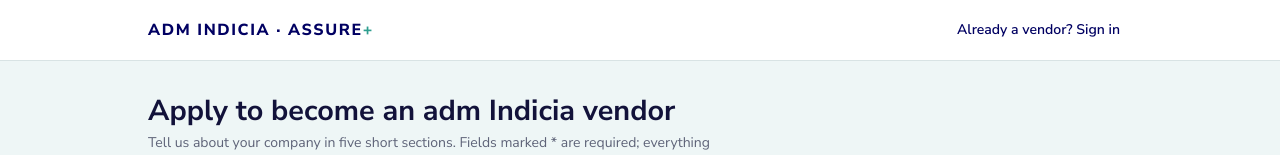
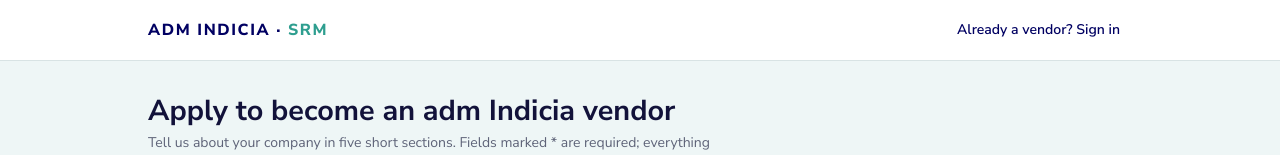
Before and after one commit to guycawood/assure-, a Next.js app: page /apply in a window 1280 px wide. Shown: the top 155 px of the page. Built offline with nearby package versions, Linux system fonts and the light colour scheme.

Commit message:
Remove the old section name from the vendor portal, public vendor page, apply page and README; it is SRM

```diff
--- a/next.config.ts
+++ b/next.config.ts
@@ -5,7 +5,7 @@
   serverExternalPackages: ["@electric-sql/pglite"],
   // Lets demo mode find supabase/ regardless of the directory the server was started from.
   env: { ASSURE_ROOT: __dirname },
-  // The SRT desk moved under Assure+; keep old links working.
+  // The SRT desk moved under SRM; keep old links working.
   async redirects() {
     return [
       { source: "/internal", destination: "/assure", permanent: true },
--- a/src/app/apply/page.tsx
+++ b/src/app/apply/page.tsx
@@ -10,7 +10,7 @@
     <div className="min-h-screen bg-bg">
       <header className="border-b border-line bg-surface">
         <div className="mx-auto flex max-w-5xl items-center gap-3 px-5 py-3">
-          <Link href="/vendor-portal" className="text-[1rem] font-extrabold uppercase tracking-[0.1em] text-brand-navy">adm Indicia · Assure<span className="text-[#2E9E8F]">+</span></Link>
+          <Link href="/vendor-portal" className="text-[1rem] font-extrabold uppercase tracking-[0.1em] text-brand-navy">adm Indicia · <span className="text-[#2E9E8F]">SRM</span></Link>
           <Link href="/login?next=/vendor" className="ml-auto rounded-lg px-3 py-2 text-sm font-semibold text-brand-navy hover:bg-surface-2">Already a vendor? Sign in</Link>
         </div>
       </header>
--- a/src/app/vendor-portal/page.tsx
+++ b/src/app/vendor-portal/page.tsx
@@ -23,7 +23,7 @@
     <div className="min-h-screen bg-bg">
       <header className="border-b border-line bg-surface">
         <div className="mx-auto flex max-w-6xl items-center gap-3 px-5 py-3">
-          <span className="text-[1rem] font-extrabold uppercase tracking-[0.1em] text-brand-navy">adm Indicia · Assure<span className="text-[#2E9E8F]">+</span></span>
+          <span className="text-[1rem] font-extrabold uppercase tracking-[0.1em] text-brand-navy">adm Indicia · <span className="text-[#2E9E8F]">SRM</span></span>
           <span className="hidden text-xs font-semibold uppercase tracking-[0.14em] text-muted sm:inline">Vendor portal</span>
           <nav className="ml-auto flex items-center gap-2">
             <Link href="/login?next=/vendor" className="rounded-lg px-3 py-2 text-sm font-semibold text-brand-navy hover:bg-surface-2">Sign in</Link>
--- a/src/components/vendor/vendor-shell.tsx
+++ b/src/components/vendor/vendor-shell.tsx
@@ -44,7 +44,7 @@
             <span className="grid h-9 w-9 place-items-center rounded-xl" style={{ background: ACCENT + "26", color: ACCENT }}><MSymbol name="handshake" size={20} /></span>
           ) : (
             <>
-              <span className="text-[0.6rem] font-bold uppercase tracking-[0.16em] text-muted/80">adm Indicia · Assure<span style={{ color: ACCENT }}>+</span></span>
+              <span className="text-[0.6rem] font-bold uppercase tracking-[0.16em] text-muted/80">adm Indicia · <span style={{ color: ACCENT }}>SRM</span></span>
               <span className="text-[1.05rem] font-extrabold uppercase leading-none tracking-[0.1em] text-brand-navy">Vendor Portal</span>
               {company && <span className="mt-1 truncate text-[0.7rem] font-semibold text-muted" title={company}>{company}</span>}
             </>
```
Also changed, not shown: 1 other file (tests, documents, lock files or other folders).
